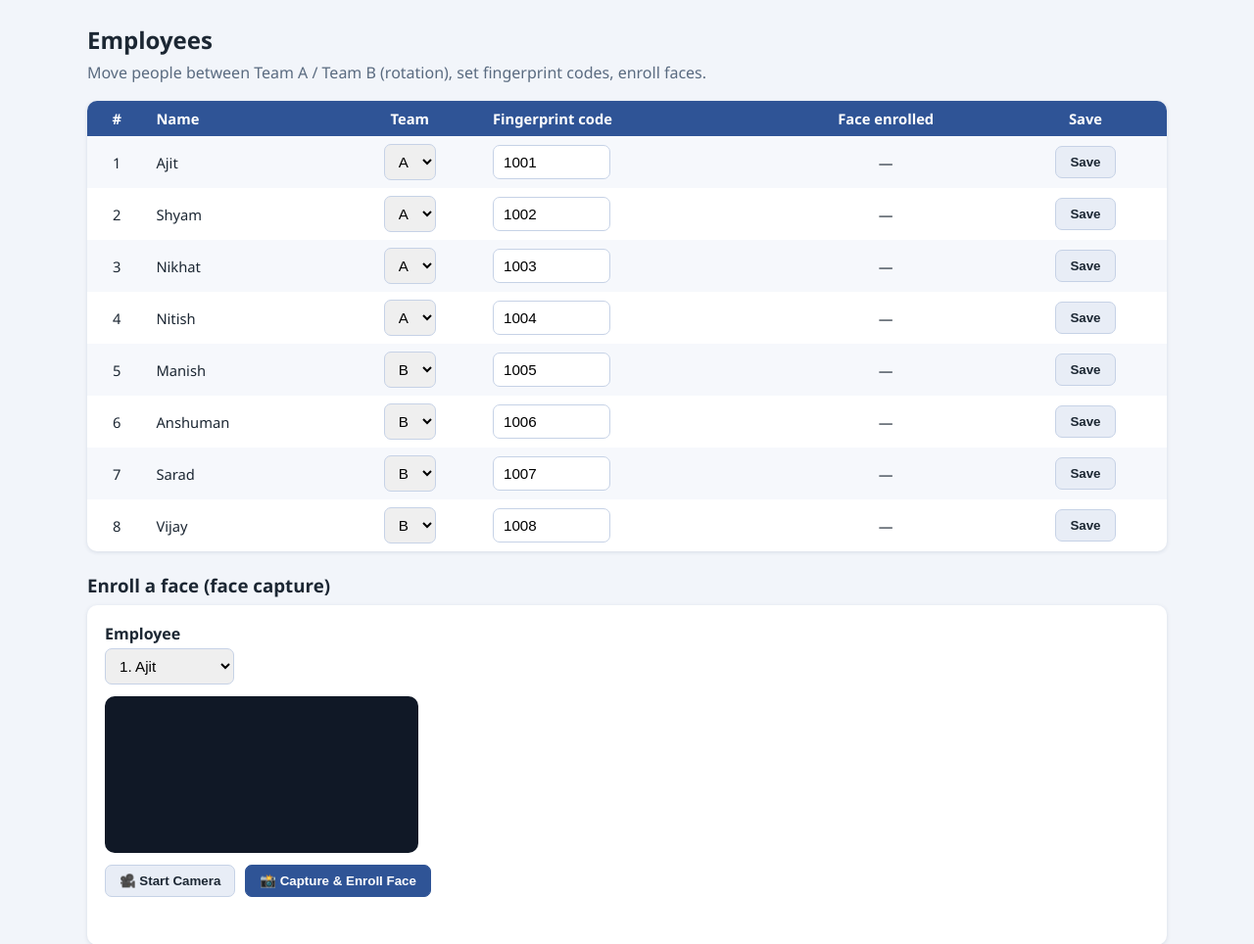
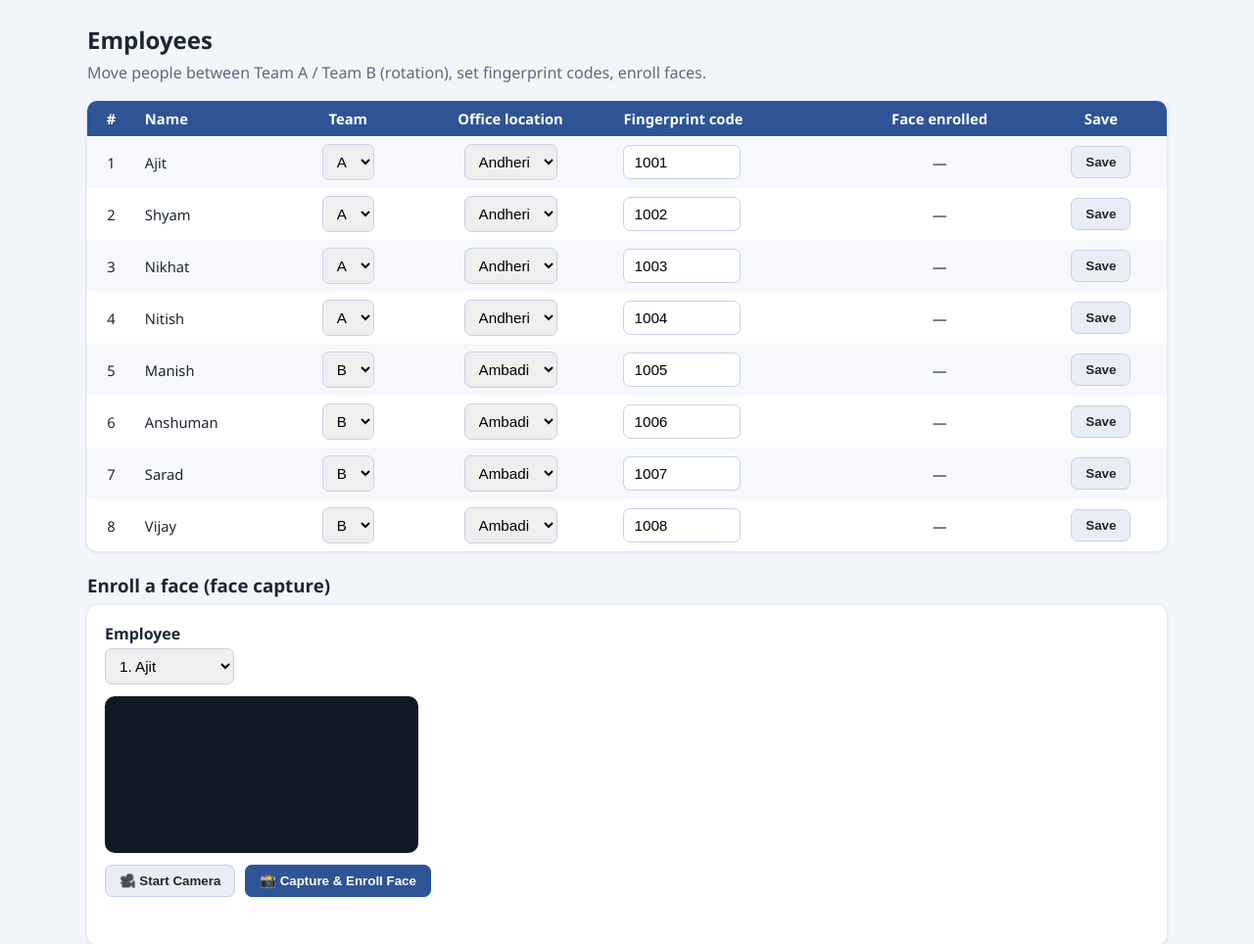
Before and after one commit to vijaybhan-ba/billtee-attendance, a Flask app: page /employees in a window 1280 px wide. Shown: the part 55-1019 px from the top of the page at 98% size. Run offline with Flask 3, Linux system fonts and the light colour scheme; data comes from the database, SQL or seed files in the repository; parts of the project's set-up code (start-up, migrations or seed data) failed here and were passed over.

Commit message:
Add office locations: Team A = Andheri, Team B = Ambadi (editable per employee)

```diff
--- a/app.py
+++ b/app.py
@@ -77,6 +77,11 @@ def init_db():
         conn.execute(
             "INSERT OR IGNORE INTO employees(id, name, grp, fp_code) VALUES(?,?,?,?)",
             (i, name, "A" if i <= 4 else "B", str(1000 + i)))
+    cols = [r["name"] for r in conn.execute("PRAGMA table_info(employees)")]
+    if "office_loc" not in cols:
+        conn.execute("ALTER TABLE employees ADD COLUMN office_loc TEXT")
+        conn.execute("UPDATE employees SET office_loc = "
+                     "CASE grp WHEN 'A' THEN 'Andheri' ELSE 'Ambadi' END")
     conn.commit()
     conn.close()
 
@@ -108,6 +113,13 @@ def scheduled_location(grp, day):
     return "Outside" if a_in_office else "Office"
 
 
+def duty_label(emp, day):
+    loc = scheduled_location(emp["grp"], day)
+    if loc == "Office":
+        return f"Office – {emp['office_loc'] or 'Andheri'}"
+    return "Outside"
+
+
 # ---------------------------------------------------------------- face helpers
 def decode_image(data_url):
     _, b64 = data_url.split(",", 1)
@@ -137,6 +149,7 @@ def dashboard():
         roster.append({
             "emp": e,
             "location": scheduled_location(e["grp"], today),
+            "label": duty_label(e, today),
             "mark": marks.get(e["id"]),
         })
     pos = (today - date.fromisoformat(cfg["cycle_start"])).days % 6
@@ -200,7 +213,8 @@ def api_duty():
     conn.close()
     if not emp:
         return jsonify(error="unknown employee"), 404
-    return jsonify(location=scheduled_location(emp["grp"], date.today()))
+    return jsonify(location=scheduled_location(emp["grp"], date.today()),
+                   label=duty_label(emp, date.today()))
 
 
 @app.route("/api/checkin", methods=["POST"])
@@ -215,6 +229,8 @@ def api_checkin():
         return jsonify(error="Unknown employee"), 404
 
     location = scheduled_location(emp["grp"], date.today())
+    label = (f"Office – {emp['office_loc'] or 'Andheri'}"
+             if location == "Office" else "Outside")
     capture = None
 
     if method == "face":
@@ -252,7 +268,7 @@ def api_checkin():
          method, location, capture))
     conn.commit()
     conn.close()
-    return jsonify(ok=True, name=emp["name"], location=location,
+    return jsonify(ok=True, name=emp["name"], location=location, label=label,
                    time=now.strftime("%H:%M:%S"), method=method)
 
 
@@ -285,14 +301,22 @@ def api_employee():
     emp_id = int(data.get("employee_id", 0))
     grp = data.get("grp")
     fp_code = data.get("fp_code")
+    office_loc = data.get("office_loc")
     if grp not in ("A", "B"):
         return jsonify(error="Group must be A or B"), 400
+    if office_loc is not None and office_loc not in ("Andheri", "Ambadi"):
+        return jsonify(error="Office location must be Andheri or Ambadi"), 400
     conn = get_db()
-    if fp_code is not None:
-        conn.execute("UPDATE employees SET grp = ?, fp_code = ? WHERE id = ?",
-                     (grp, str(fp_code).strip(), emp_id))
-    else:
-        conn.execute("UPDATE employees SET grp = ? WHERE id = ?", (grp, emp_id))
+    emp = conn.execute("SELECT * FROM employees WHERE id = ?", (emp_id,)).fetchone()
+    if not emp:
+        conn.close()
+        return jsonify(error="Unknown employee"), 404
+    conn.execute(
+        "UPDATE employees SET grp = ?, fp_code = ?, office_loc = ? WHERE id = ?",
+        (grp,
+         str(fp_code).strip() if fp_code is not None else emp["fp_code"],
+         office_loc if office_loc is not None else emp["office_loc"],
+         emp_id))
     conn.commit()
     conn.close()
     return jsonify(ok=True)
@@ -331,7 +355,11 @@ def build_grid(month):
             if r:
                 counts["Present"] += 1
                 counts[r["location"]] += 1
-                cells.append({"v": "IN" if r["location"] == "Office" else "OUT",
+                if r["location"] == "Office":
+                    v = "AND" if (e["office_loc"] or "Andheri") == "Andheri" else "AMB"
+                else:
+                    v = "OUT"
+                cells.append({"v": v,
                               "cls": "in" if r["location"] == "Office" else "out",
                               "title": f"{r['method']} @ {r['checkin_time']}"})
             else:
@@ -353,7 +381,8 @@ def add_month_sheet(wb, month, cfg):
     ws["A2"] = cfg["github_link"]
     ws["A2"].font = Font(italic=True, color="666666")
 
-    header = ["No", "Employee", "Team"] + [str(d) for d in range(1, ndays + 1)] + \
+    header = ["No", "Employee", "Team", "Office Location"] + \
+             [str(d) for d in range(1, ndays + 1)] + \
              ["Present", "Office", "Outside", "Absent"]
     ws.append([])
     ws.append(header)
@@ -367,13 +396,14 @@ def add_month_sheet(wb, month, cfg):
              "out": PatternFill("solid", fgColor="BDD7EE"),
              "abs": PatternFill("solid", fgColor="F2DCDB")}
     for g in grid:
-        row = [g["emp"]["id"], g["emp"]["name"], g["emp"]["grp"]]
+        row = [g["emp"]["id"], g["emp"]["name"], g["emp"]["grp"],
+               g["emp"]["office_loc"] or "Andheri"]
         row += [c["v"] for c in g["cells"]]
         row += [g["counts"]["Present"], g["counts"]["Office"],
                 g["counts"]["Outside"], g["counts"]["Absent"]]
         ws.append(row)
         r = ws.max_row
-        for i, c in enumerate(g["cells"], start=4):
+        for i, c in enumerate(g["cells"], start=5):
             ws.cell(row=r, column=i).fill = fills[c["cls"]]
     ws.column_dimensions["B"].width = 14
     return ws
--- a/templates/dashboard.html
+++ b/templates/dashboard.html
@@ -14,7 +14,7 @@
     <td>{{ r.emp.name }}</td>
     <td class="c">{{ r.emp.grp }}</td>
     <td class="c">
-      <span class="badge {{ 'office' if r.location == 'Office' else 'outside' }}">{{ r.location }}</span>
+      <span class="badge {{ 'office' if r.location == 'Office' else 'outside' }}">{{ r.label }}</span>
     </td>
     <td class="c">{{ '✅' if r.emp.face_enrolled else '—' }}</td>
     <td>
--- a/templates/employees.html
+++ b/templates/employees.html
@@ -5,7 +5,7 @@
 
 <table>
   <tr>
-    <th class="c">#</th><th>Name</th><th class="c">Team</th>
+    <th class="c">#</th><th>Name</th><th class="c">Team</th><th class="c">Office location</th>
     <th>Fingerprint code</th><th class="c">Face enrolled</th><th class="c">Save</th>
   </tr>
   {% for e in emps %}
@@ -16,6 +16,12 @@
       <select id="grp-{{ e.id }}">
         <option value="A" {{ 'selected' if e.grp == 'A' }}>A</option>
         <option value="B" {{ 'selected' if e.grp == 'B' }}>B</option>
+      </select>
+    </td>
+    <td class="c">
+      <select id="loc-{{ e.id }}">
+        <option value="Andheri" {{ 'selected' if (e.office_loc or 'Andheri') == 'Andheri' }}>Andheri</option>
+        <option value="Ambadi" {{ 'selected' if e.office_loc == 'Ambadi' }}>Ambadi</option>
       </select>
     </td>
     <td><input id="fp-{{ e.id }}" value="{{ e.fp_code or '' }}" style="width:120px"></td>
@@ -49,6 +55,7 @@ async function saveEmp(id) {
     employee_id: id,
     grp: document.getElementById("grp-" + id).value,
     fp_code: document.getElementById("fp-" + id).value,
+    office_loc: document.getElementById("loc-" + id).value,
   });
   alert(r.ok ? "Saved." : (r.error || "Failed."));
 }
--- a/templates/reports.html
+++ b/templates/reports.html
@@ -1,7 +1,7 @@
 {% extends "base.html" %}
 {% block content %}
 <h2>Reports — {{ month_name }}</h2>
-<p class="sub">IN = present in office · OUT = present outside · — = absent</p>
+<p class="sub">AND = present at Andheri office · AMB = present at Ambadi office · OUT = present outside · — = absent</p>
 
 <form method="get" class="row" style="margin-bottom:16px">
   <input type="month" name="month" value="{{ month }}">
@@ -19,13 +19,13 @@
 
 <table style="font-size:.8rem">
   <tr>
-    <th>#</th><th>Employee</th>
+    <th>#</th><th>Employee</th><th>Office</th>
     {% for d in range(1, grid[0].cells|length + 1) %}<th class="c">{{ d }}</th>{% endfor %}
     <th class="c">P</th><th class="c">Off</th><th class="c">Out</th><th class="c">Abs</th>
   </tr>
   {% for g in grid %}
   <tr>
-    <td>{{ g.emp.id }}</td><td>{{ g.emp.name }}</td>
+    <td>{{ g.emp.id }}</td><td>{{ g.emp.name }}</td><td>{{ g.emp.office_loc or 'Andheri' }}</td>
     {% for c in g.cells %}
     <td class="c {{ c.cls }}" title="{{ c.title }}">{{ c.v }}</td>
     {% endfor %}
```
Also changed, not shown: templates/checkin.html (+4 -4 lines), README.md.
